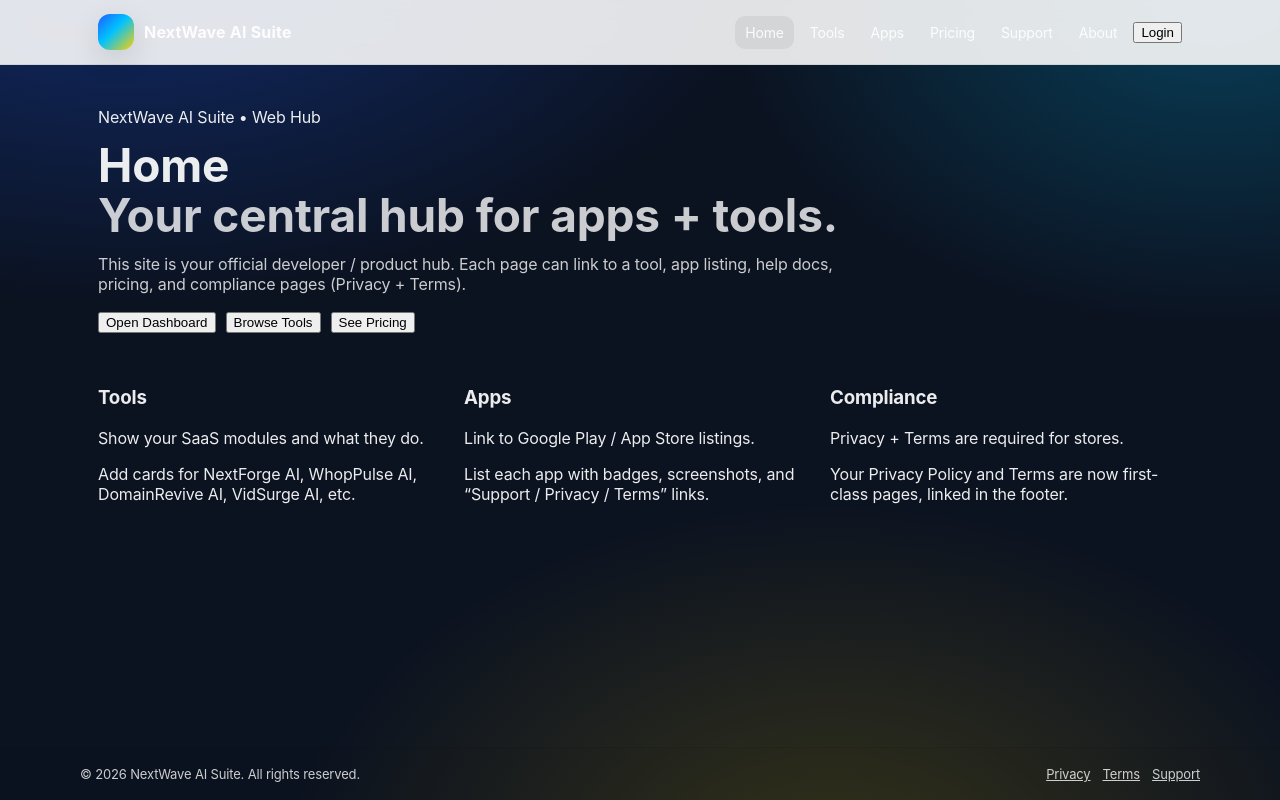
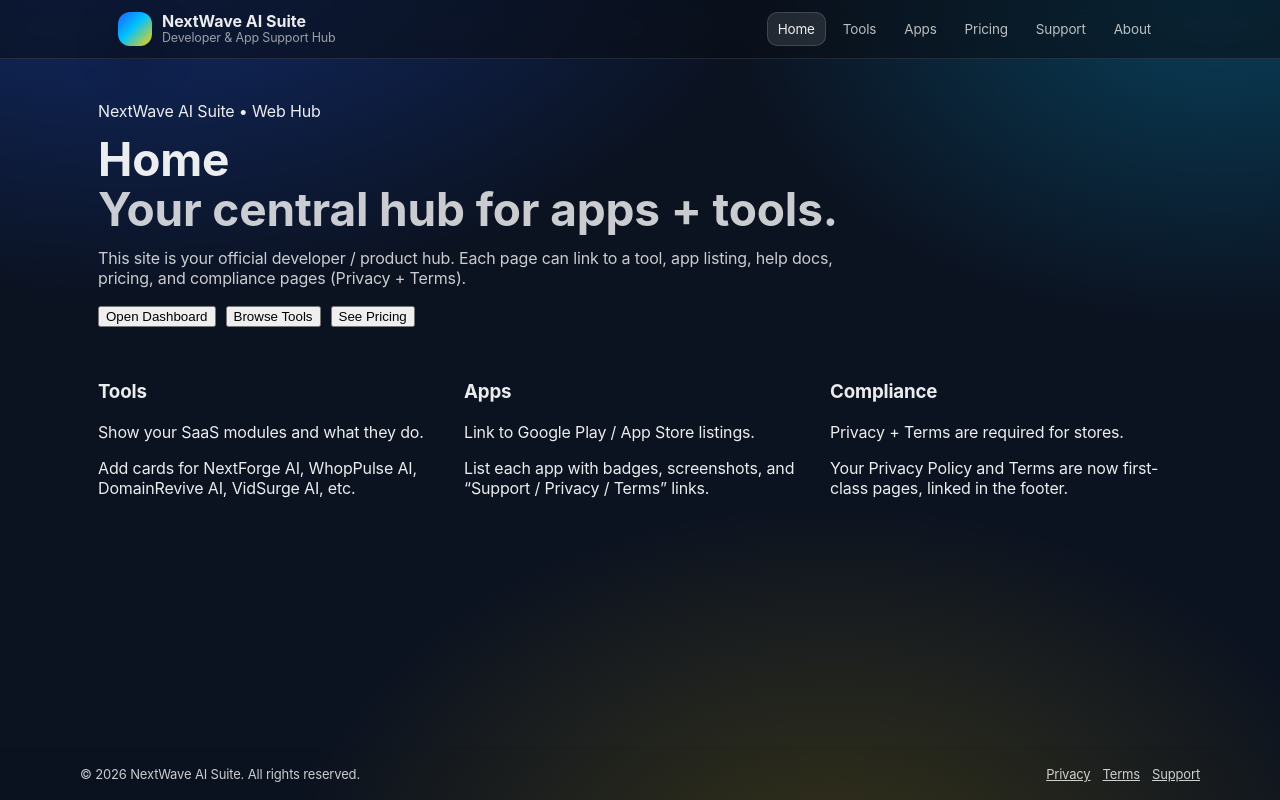
Before and after one commit to nextwaveaisuite/nextwaveaisuite, a React (Vite) app in the folder client/: page / in a window 1280 px wide. Built offline with nearby package versions, Linux system fonts and the light colour scheme.

Commit message:
Update Navbar.tsx

```diff
--- a/client/src/components/Navbar.tsx
+++ b/client/src/components/Navbar.tsx
@@ -1,28 +1,5 @@
 import React from "react";
-import { NavLink } from "react-router-dom";
-import { Button } from "../ui/button";
-
-const linkStyle: React.CSSProperties = {
-  color: "inherit",
-  textDecoration: "none",
-  padding: "8px 10px",
-  borderRadius: 10,
-  fontSize: 14,
-};
-
-function TopLink({ to, label }: { to: string; label: string }) {
-  return (
-    <NavLink
-      to={to}
-      style={({ isActive }) => ({
-        ...linkStyle,
-        background: isActive ? "rgba(0,0,0,0.06)" : "transparent",
-      })}
-    >
-      {label}
-    </NavLink>
-  );
-}
+import { NavLink, Link } from "react-router-dom";
 
 export default function Navbar() {
   return (
@@ -32,44 +9,35 @@ export default function Navbar() {
         top: 0,
         zIndex: 20,
         backdropFilter: "blur(10px)",
-        background: "rgba(255,255,255,0.88)",
-        borderBottom: "1px solid rgba(0,0,0,0.08)",
+        background: "rgba(10,14,20,0.55)",
+        borderBottom: "1px solid rgba(255,255,255,0.10)",
       }}
     >
-      <div
-        style={{
-          maxWidth: 1120,
-          margin: "0 auto",
-          padding: "14px 18px",
-          display: "flex",
-          alignItems: "center",
-          justifyContent: "space-between",
-          gap: 14,
-        }}
-      >
-        <div style={{ display: "flex", alignItems: "center", gap: 10 }}>
+      <div className="container" style={{ paddingTop: 12, paddingBottom: 12, display: "flex", alignItems: "center", justifyContent: "space-between", gap: 12 }}>
+        <Link to="/" style={{ display: "flex", alignItems: "center", gap: 10, textDecoration: "none" }}>
           <div
             style={{
-              width: 36,
-              height: 36,
+              width: 34,
+              height: 34,
               borderRadius: 12,
-              background:
-                "linear-gradient(135deg, #1e5eff 0%, #00c2ff 45%, #ffd000 100%)",
-              boxShadow: "0 10px 30px rgba(0,0,0,0.12)",
+              background: "linear-gradient(135deg, #1e5eff 0%, #00c2ff 45%, #ffd000 100%)",
+              boxShadow: "0 16px 40px rgba(0,0,0,0.35)",
             }}
             aria-hidden="true"
           />
-          <strong style={{ letterSpacing: 0.2 }}>NextWave AI Suite</strong>
-        </div>
+          <div style={{ display: "flex", flexDirection: "column", lineHeight: 1.1 }}>
+            <strong style={{ letterSpacing: -0.02 }}>NextWave AI Suite</strong>
+            <span className="small">Developer & App Support Hub</span>
+          </div>
+        </Link>
 
-        <nav style={{ display: "flex", gap: 6, alignItems: "center", flexWrap: "wrap" }}>
-          <TopLink to="/" label="Home" />
-          <TopLink to="/tools" label="Tools" />
-          <TopLink to="/apps" label="Apps" />
-          <TopLink to="/pricing" label="Pricing" />
-          <TopLink to="/support" label="Support" />
-          <TopLink to="/about" label="About" />
-          <Button size="sm" variant="outline">Login</Button>
+        <nav style={{ display: "flex", gap: 6, alignItems: "center", flexWrap: "wrap", justifyContent: "flex-end" }}>
+          <NavLink to="/" className={({ isActive }) => `nav-link ${isActive ? "active" : ""}`}>Home</NavLink>
+          <NavLink to="/tools" className={({ isActive }) => `nav-link ${isActive ? "active" : ""}`}>Tools</NavLink>
+          <NavLink to="/apps" className={({ isActive }) => `nav-link ${isActive ? "active" : ""}`}>Apps</NavLink>
+          <NavLink to="/pricing" className={({ isActive }) => `nav-link ${isActive ? "active" : ""}`}>Pricing</NavLink>
+          <NavLink to="/support" className={({ isActive }) => `nav-link ${isActive ? "active" : ""}`}>Support</NavLink>
+          <NavLink to="/about" className={({ isActive }) => `nav-link ${isActive ? "active" : ""}`}>About</NavLink>
         </nav>
       </div>
     </header>
```
